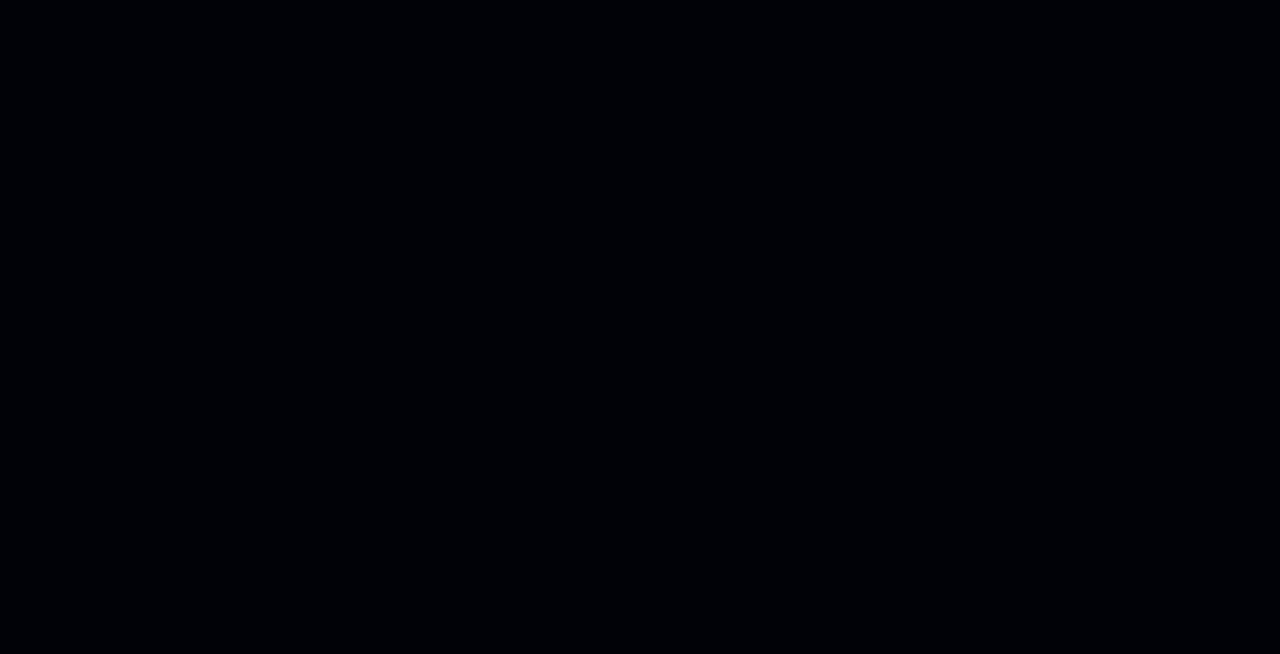
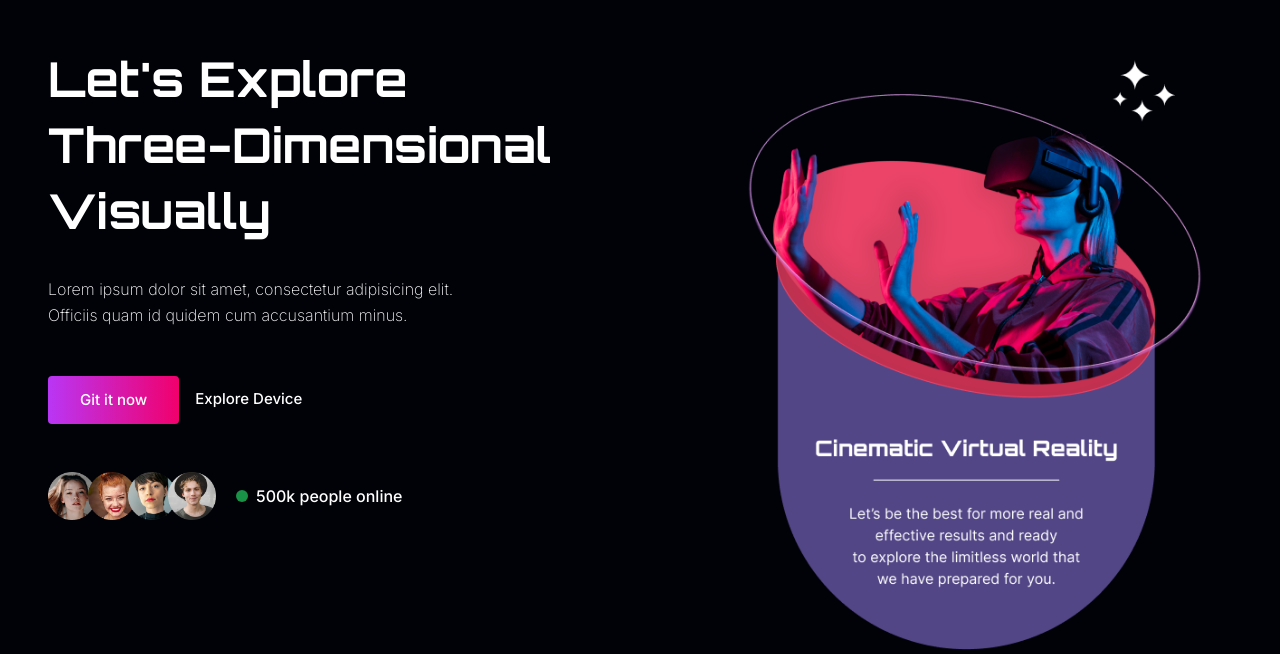
Before and after one commit to kerolesnabill/vr-website, a React (Create React App) app: page / in a window 1280 px wide. Shown: the part 146-800 px from the top of the page. Built offline with nearby package versions, Linux system fonts and the light colour scheme.

Commit message:
Create a banner

```diff
--- a/src/App.js
+++ b/src/App.js
@@ -1,5 +1,11 @@
+import Banner from "./components/Banner";
+
 function App() {
-  return <div></div>;
+  return (
+    <div>
+      <Banner />
+    </div>
+  );
 }
 
 export default App;
--- /dev/null
+++ b/src/components/Banner.jsx
@@ -0,0 +1,37 @@
+import Users from "./Users";
+import Img from "../assets/img/banner-img.png";
+
+const Banner = () => {
+  return (
+    <section className="min-h-[600px] pt-24 pb-12 text-center relative lg:pt-48 lg:pb-0 lg:text-left">
+      <div className="container mx-auto">
+        <div className="flex flex-col lg:flex-row">
+          <div>
+            <h1 className="text-3xl font-bold mb-8 lg:text-5xl lg:leading-snug">
+              Let's Explore <br /> Three-Dimensional Visually
+            </h1>
+            <p className="font-secondary mb-12 max-w-[440px] mx-auto lg:mx-0">
+              Lorem ipsum dolor sit amet, consectetur adipisicing elit. Officiis
+              quam id quidem cum accusantium minus.
+            </p>
+            <div className="flex items-center justify-around space-x-4 max-w-[320px] mx-auto mb-12 lg:max-w-none lg:justify-start">
+              <button className="btn">Git it now</button>
+              <a
+                className="border-b-2 border-transparent hover:border-white transition ease-out"
+                href="#"
+              >
+                Explore Device
+              </a>
+            </div>
+            <Users />
+          </div>
+          <div>
+            <img src={Img} alt="" />
+          </div>
+        </div>
+      </div>
+    </section>
+  );
+};
+
+export default Banner;
--- /dev/null
+++ b/src/components/Users.jsx
@@ -0,0 +1,32 @@
+import Avatar1 from "../assets/img/avt1.png";
+import Avatar2 from "../assets/img/avt2.png";
+import Avatar3 from "../assets/img/avt3.png";
+import Avatar4 from "../assets/img/avt4.png";
+import { BsFillCircleFill } from "react-icons/bs";
+
+const Users = () => {
+  return (
+    <div className="flex flex-col justify-center items-center space-x-5 space-y-2 lg:flex-row lg:space-y-0 lg:justify-start">
+      <div className="flex -space-x-2">
+        <div className="w-12 h-12 rounded-full">
+          <img src={Avatar1} alt="" />
+        </div>
+        <div className="w-12 h-12 rounded-full">
+          <img src={Avatar2} alt="" />
+        </div>
+        <div className="w-12 h-12 rounded-full">
+          <img src={Avatar3} alt="" />
+        </div>
+        <div className="w-12 h-12 rounded-full">
+          <img src={Avatar4} alt="" />
+        </div>
+      </div>
+      <div className="flex items-center space-x-2 font-secondary font-medium">
+        <BsFillCircleFill className="text-xs text-green-500 animate-pulse" />
+        <div>500k people online</div>
+      </div>
+    </div>
+  );
+};
+
+export default Users;
```
